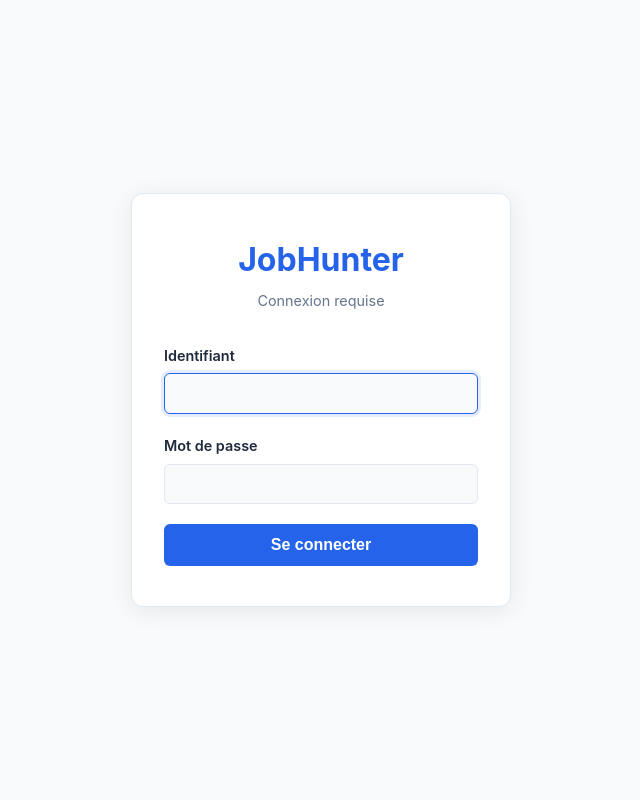
After one commit to Kiwi6212/JobHunter, a Flask app: page /login in a window 1280 px wide. The commit adds this page. Shown: the whole page, without its empty margins (319-959 px from the left). Run offline with Flask 3, Linux system fonts and the light colour scheme.

Commit message:
Add session-based authentication with admin/viewer roles
Implement /login and /logout routes with Flask sessions. Admin users get
full access; viewer role sees a read-only dashboard with controls disabled
and admin-only actions hidden. Credentials stored in config.py via .env.

Co-Authored-By: Claude Sonnet 4.6 <noreply@anthropic.com>

```diff
--- a/app/routes.py
+++ b/app/routes.py
@@ -8,17 +8,48 @@ import time
 from datetime import datetime
 from pathlib import Path
 
-from flask import Blueprint, render_template, request, jsonify
+from flask import Blueprint, render_template, request, jsonify, session, redirect, url_for
 from sqlalchemy import func
 from sqlalchemy.orm import joinedload
 
 from app.database import SessionLocal
 from app.models import Offer, Tracking
+from app.auth import login_required, admin_required, check_credentials, get_current_role
 from app.services.filter_engine import normalize_text
 from config import TARGET_COMPANIES, DATA_DIR
 
 # Create Blueprint
 bp = Blueprint('main', __name__)
+
+
+# ── Auth routes ───────────────────────────────────────────────────────────────
+
+@bp.route('/login', methods=['GET', 'POST'])
+def login():
+    """Login page. Redirects to dashboard if already authenticated."""
+    if session.get("username"):
+        return redirect(url_for("main.dashboard"))
+
+    error = None
+    if request.method == 'POST':
+        username = request.form.get("username", "").strip()
+        password = request.form.get("password", "")
+        role = check_credentials(username, password)
+        if role:
+            session["username"] = username
+            session["role"] = role
+            next_url = request.args.get("next") or url_for("main.dashboard")
+            return redirect(next_url)
+        error = "Identifiant ou mot de passe incorrect."
+
+    return render_template("login.html", error=error)
+
+
+@bp.route('/logout')
+def logout():
+    """Clear session and redirect to login."""
+    session.clear()
+    return redirect(url_for("main.login"))
 
 VALID_STATUSES = [
     'New', 'Applied', 'Followed up', 'Interview',
@@ -32,6 +63,7 @@ CV_TEXT_PATH = CV_DIR / "cv_text.txt"
 
 @bp.route('/')
 @bp.route('/dashboard')
+@login_required
 def dashboard():
     """
     Main dashboard view.
@@ -76,12 +108,15 @@ def dashboard():
             statuses=VALID_STATUSES,
             target_ids=target_ids,
             has_cv=has_cv,
+            role=get_current_role(),
+            username=session.get("username"),
         )
     finally:
         db.close()
 
 
 @bp.route('/api/tracking/<int:offer_id>', methods=['PUT'])
+@admin_required
 def update_tracking(offer_id):
     """
     AJAX endpoint to update tracking data for an offer.
@@ -160,19 +195,23 @@ def update_tracking(offer_id):
 
 
 @bp.route('/offer/<int:offer_id>')
+@admin_required
 def offer_detail(offer_id):
-    """Detailed view of a single job offer."""
+    """Detailed view of a single job offer. Admin only."""
     db = SessionLocal()
     try:
         offer = db.query(Offer).filter(Offer.id == offer_id).first()
         if not offer:
             return "Offer not found", 404
-        return render_template('offer_detail.html', offer=offer)
+        return render_template('offer_detail.html', offer=offer,
+                               role=get_current_role(),
+                               username=session.get("username"))
     finally:
         db.close()
 
 
 @bp.route('/stats')
+@login_required
 def stats():
     """Statistics page with detailed metrics."""
     db = SessionLocal()
@@ -248,6 +287,8 @@ def stats():
             stats=stats_data,
             chart_data=chart_data,
             has_cv=has_cv,
+            role=get_current_role(),
+            username=session.get("username"),
         )
     finally:
         db.close()
@@ -295,6 +336,7 @@ def _run_cv_matching(method='tfidf'):
 
 
 @bp.route('/api/cv/upload', methods=['POST'])
+@admin_required
 def cv_upload():
     """
     Accept a PDF or plain-text CV file, extract text, save to disk,
@@ -350,6 +392,7 @@ def cv_upload():
 
 
 @bp.route('/api/cv/rematch', methods=['POST'])
+@admin_required
 def cv_rematch():
     """
     Re-run CV matching using the already-stored CV text.
--- /dev/null
+++ b/app/templates/login.html
@@ -0,0 +1,124 @@
+<!DOCTYPE html>
+<html lang="fr">
+<head>
+    <meta charset="UTF-8">
+    <meta name="viewport" content="width=device-width, initial-scale=1.0">
+    <title>Connexion — JobHunter</title>
+    <script>
+        (function () {
+            var t = localStorage.getItem("jh-theme") || "light";
+            document.documentElement.setAttribute("data-theme", t);
+        })();
+    </script>
+    <link rel="stylesheet" href="{{ url_for('static', filename='css/style.css') }}">
+    <style>
+        .login-wrapper {
+            min-height: 100vh;
+            display: flex;
+            align-items: center;
+            justify-content: center;
+            background: var(--bg-color);
+        }
+        .login-card {
+            background: var(--card-bg);
+            border: 1px solid var(--border-color);
+            border-radius: 12px;
+            padding: 2.5rem 2rem;
+            width: 100%;
+            max-width: 380px;
+            box-shadow: 0 4px 24px rgba(0,0,0,0.08);
+        }
+        .login-logo {
+            text-align: center;
+            margin-bottom: 2rem;
+        }
+        .login-logo h1 {
+            color: var(--primary-color);
+            font-size: 2rem;
+            margin-bottom: 0.25rem;
+        }
+        .login-logo p {
+            color: var(--text-secondary);
+            font-size: 0.9rem;
+        }
+        .login-field {
+            margin-bottom: 1.25rem;
+        }
+        .login-field label {
+            display: block;
+            font-weight: 600;
+            margin-bottom: 0.4rem;
+            color: var(--text-primary);
+            font-size: 0.9rem;
+        }
+        .login-field input {
+            width: 100%;
+            padding: 0.65rem 0.85rem;
+            border: 1px solid var(--border-color);
+            border-radius: 6px;
+            background: var(--bg-color);
+            color: var(--text-primary);
+            font-size: 1rem;
+            transition: border-color 0.2s;
+            box-sizing: border-box;
+        }
+        .login-field input:focus {
+            outline: none;
+            border-color: var(--primary-color);
+            box-shadow: 0 0 0 3px rgba(37,99,235,0.12);
+        }
+        .login-error {
+            background: #fee2e2;
+            color: #991b1b;
+            border: 1px solid #fca5a5;
+            border-radius: 6px;
+            padding: 0.65rem 0.85rem;
+            font-size: 0.9rem;
+            margin-bottom: 1.25rem;
+        }
+        .login-submit {
+            width: 100%;
+            padding: 0.75rem;
+            background: var(--primary-color);
+            color: white;
+            border: none;
+            border-radius: 6px;
+            font-size: 1rem;
+            font-weight: 600;
+            cursor: pointer;
+            transition: background 0.2s;
+        }
+        .login-submit:hover {
+            background: #1d4ed8;
+        }
+    </style>
+</head>
+<body>
+<div class="login-wrapper">
+    <div class="login-card">
+        <div class="login-logo">
+            <h1>JobHunter</h1>
+            <p>Connexion requise</p>
+        </div>
+
+        {% if error %}
+        <div class="login-error">{{ error }}</div>
+        {% endif %}
+
+        <form method="POST" action="{{ url_for('main.login', next=request.args.get('next', '')) }}">
+            <div class="login-field">
+                <label for="username">Identifiant</label>
+                <input type="text" id="username" name="username"
+                       autocomplete="username" autofocus required>
+            </div>
+            <div class="login-field">
+                <label for="password">Mot de passe</label>
+                <input type="password" id="password" name="password"
+                       autocomplete="current-password" required>
+            </div>
+            <button type="submit" class="login-submit">Se connecter</button>
+        </form>
+    </div>
+</div>
+</body>
+</html>
```
Also changed, not shown: app/auth.py (added, +76 -0 lines), app/static/css/style.css (+67 -0 lines), app/templates/base.html (+9 -0 lines), app/templates/dashboard.html (+16 -4 lines), config.py (+12 -0 lines), 1 other file.
